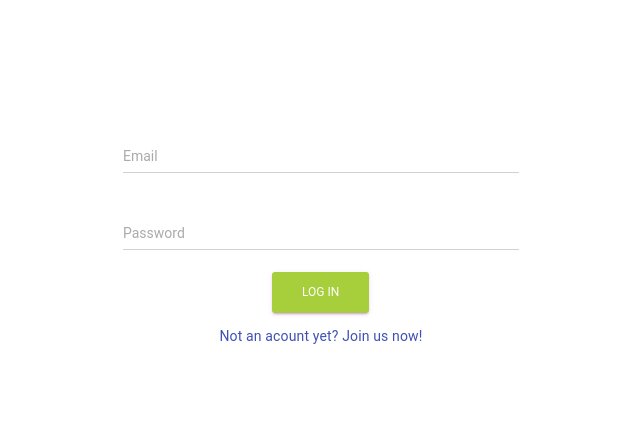
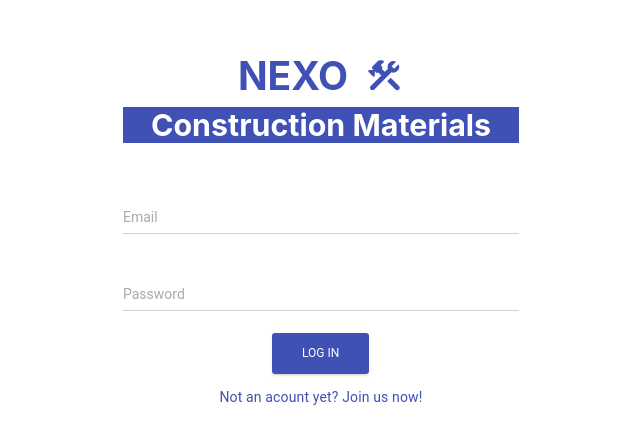
Before and after one commit to LaboratorioNubes/DANFrontEnd, a React (Create React App) app: page /signIn in a window 1280 px wide. Shown: the part 169-612 px from the top of the page, without its empty margins (319-959 px from the left). Built offline with nearby package versions, Linux system fonts and the light colour scheme.

Commit message:
refactor Sign In

```diff
--- a/package.json
+++ b/package.json
@@ -4,9 +4,13 @@
   "private": true,
   "dependencies": {
     "@date-io/date-fns": "^1.3.13",
+    "@emotion/react": "^11.4.1",
+    "@emotion/styled": "^11.3.0",
     "@material-ui/core": "^4.12.3",
     "@material-ui/icons": "^4.11.2",
     "@material-ui/pickers": "^3.3.10",
+    "@mui/icons-material": "^5.0.3",
+    "@mui/material": "^5.0.3",
     "@testing-library/jest-dom": "^5.14.1",
     "@testing-library/react": "^11.2.7",
     "@testing-library/user-event": "^12.8.3",
--- a/src/App.js
+++ b/src/App.js
@@ -3,19 +3,24 @@ import SignIn from "./containers/SignIn/SignIn.js";
 import SignUp from "./containers/SignUp/SignUp";
 import HomeView from "./containers/HomeView/HomeView";
 import Dashboard from "./containers/Dashboard/Dashboard";
-import { Route, BrowserRouter as Router } from "react-router-dom";
+import { Route, BrowserRouter as Router, Redirect } from "react-router-dom";
 
 function App() {
   return (
     <Router>
       <div className="App">
         <header className="App-header">
-          <SignIn />
+          <Route path="/signIn">
+            <SignIn />
+          </Route>
           <Route path="/signUp">
             <SignUp />
           </Route>
           <Route path="/dashboard">
             <Dashboard />
+          </Route>
+          <Route exact path="/">
+            <Redirect to="/signIn" />
           </Route>
         </header>
       </div>
--- a/src/containers/SignIn/SignIn.js
+++ b/src/containers/SignIn/SignIn.js
@@ -1,7 +1,9 @@
-import {React, useState} from "react";
-import { Container, Link } from "@material-ui/core";
+import { React, useState } from "react";
+import { Container, Link, Button, makeStyles } from "@material-ui/core";
 import CustomInput from "../../components/CustomInput/CustomInput.js";
 import LoginButton from "../../components/LoginButton/Button.js";
+//import BuildCircleIcon from '@mui/icons-material/BuildCircle';
+import ConstructionRoundedIcon from "@mui/icons-material/ConstructionRounded";
 import { useHistory } from "react-router-dom";
 
 /*const loginInicial = {
@@ -9,8 +11,34 @@ import { useHistory } from "react-router-dom";
   password: "",
 };*/
 
+const useStyles = makeStyles((theme) => ({
+  signInTitleElements: {
+    display: "flex",
+    justifyContent: "center",
+    alignItems:"center"
+  },
+  signInTitle: {
+    color: "#3f51b5",
+    marginBottom: "0rem",
+    marginTop: "0rem"
+  },
+  signInSubTitle: {
+    marginTop: "0.5rem",
+    backgroundColor: "#3f51b5",
+  },
+  buildIcon: {
+    paddingLeft: "1rem",
+    color: "#3f51b5",
+    fontSize: "2.5rem!important",
+  },
+  submit: {
+    margin: theme.spacing(3, 0, 2),
+  },
+}));
+
 const SignIn = ({}) => {
-  const [signIn,setLogin] = useState();
+  const [signIn, setLogin] = useState();
+  const classes = useStyles();
 
   /*const actualizarLogin = (atributo,valor) => {
         const clienteNuevo = {...cliente, [atributo]: valor};
@@ -28,18 +56,21 @@ const SignIn = ({}) => {
   };
 
   const handleEmailChange = (e) => {
-    setLogin({...signIn,
-      email: e.target.value});
+    setLogin({ ...signIn, email: e.target.value });
   };
 
   const handlePasswordChange = (e) => {
-    setLogin({...signIn,
-      password: e.target.value});
+    setLogin({ ...signIn, password: e.target.value });
   };
 
   return (
     <Container maxWidth="xs">
       <form className="form">
+        <div className={classes.signInTitleElements}>
+          <h2 className={classes.signInTitle}>NEXO</h2>
+          <ConstructionRoundedIcon className={classes.buildIcon} />
+        </div>
+        <h3 className={classes.signInSubTitle}> Construction Materials </h3>
         <CustomInput
           labelText="Email"
           id="email"
@@ -61,18 +92,15 @@ const SignIn = ({}) => {
 
         <LoginButton
           type="button"
-          color="primary"
+          color="#3f51b5"
+          style={{ backgroundColor: "#3f51b5" }}
           className="form__custom-button"
           onClick={dashboardRedirect}
         >
           Log in
         </LoginButton>
       </form>
-      <Link
-        component="button"
-        variant="body2"
-        onClick={signUpRedirect}
-      >
+      <Link component="button" variant="body2" onClick={signUpRedirect}>
         Not an acount yet? Join us now!
       </Link>
     </Container>
```
